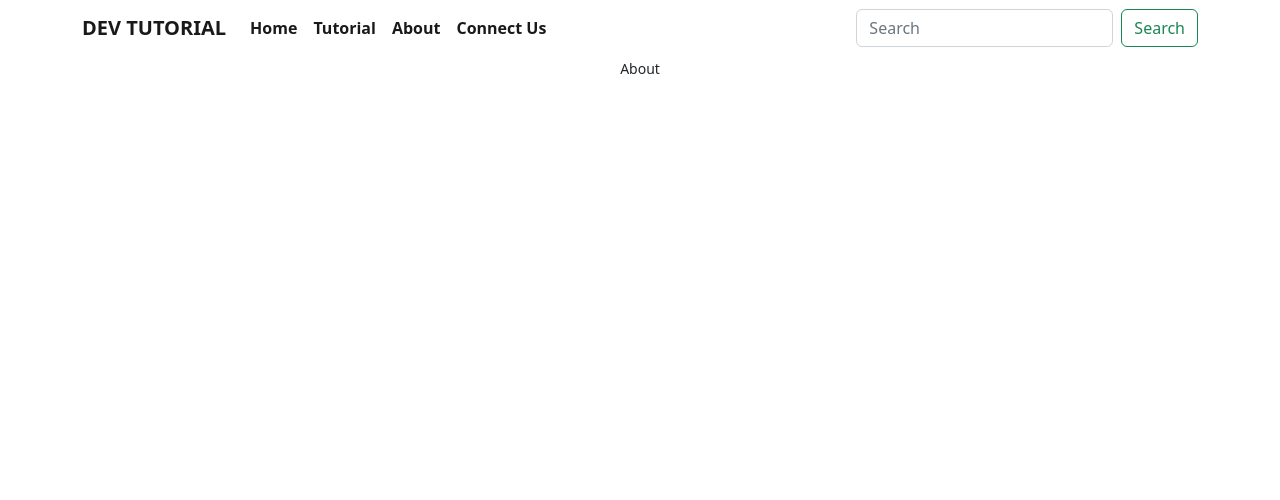
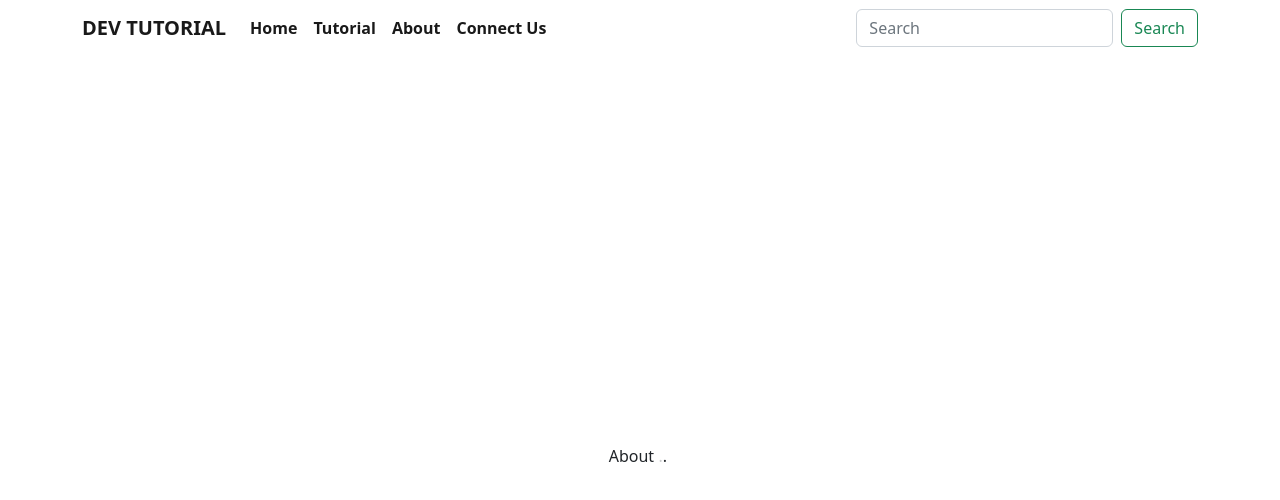
Before and after one commit to abdullahalmasudpersonal/DevTutorial_client, a React (Create React App) app: page /about in a window 1280 px wide. Shown: the top 500 px of the page. Built offline with nearby package versions, Linux system fonts and the light colour scheme.

Commit message:
update about

```diff
--- /dev/null
+++ b/src/Pages/About/About.css
@@ -0,0 +1,4 @@
+@keyframes blink {50% { color: transparent }}
+.loader__dot { animation: 1s blink infinite }
+.loader__dot:nth-child(2) { animation-delay: 250ms }
+.loader__dot:nth-child(3) { animation-delay: 500ms }
--- a/src/Pages/About/About.js
+++ b/src/Pages/About/About.js
@@ -1,9 +1,10 @@
 import React from 'react';
+import './About.css'
 
 const About = () => {
     return (
-        <div className='d-flex justify-content-center align-items-center'>
-            <p><small>About</small></p>
+        <div style={{height:'800px'}} className='d-flex justify-content-center align-items-center'>
+            <div  class="loader">About<span class="loader__dot">.</span><span class="loader__dot">.</span><span class="loader__dot">.</span><span class="loader__dot">.</span></div>
         </div>
     );
 };
```
